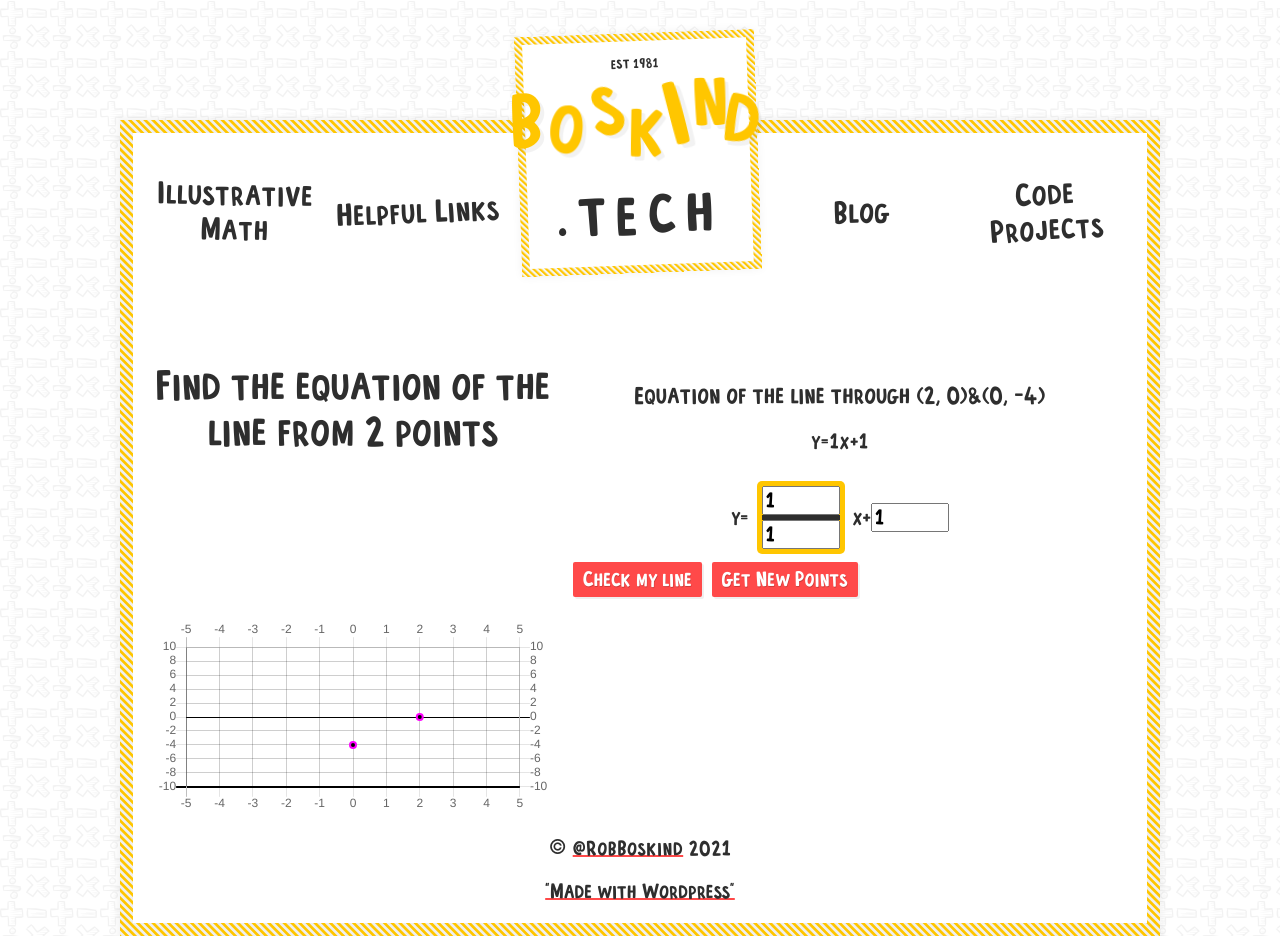
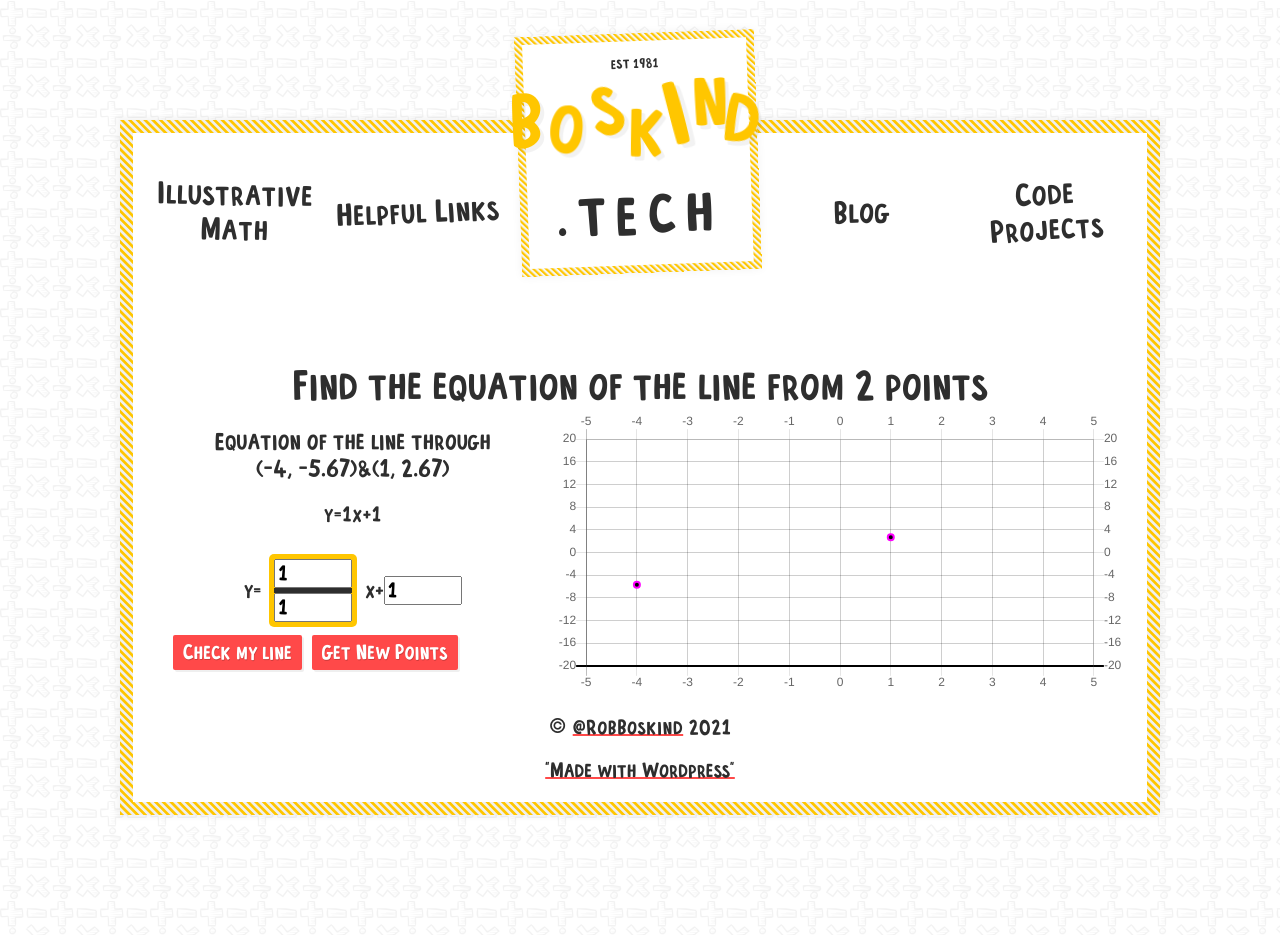
Before and after one commit to mysticfalconvt/BoskindTechNew, a Gatsby site in the folder BoskindGatsby/: page /code/equationOfALineFinder in a window 1280 px wide. Shown: the top 936 px of the page. Built offline with nearby package versions, Linux system fonts and the light colour scheme; Gatsby itself is replaced by a stand-in of ours.

Commit message:
much improved slope of a line game

```diff
--- a/BoskindGatsby/src/components/LinearChart.js
+++ b/BoskindGatsby/src/components/LinearChart.js
@@ -31,6 +31,7 @@ export default function LinearChart({ chartInfo, points }) {
         datasets: [
           {
             label: `(${points.x1}, ${points.y1}) & (${points.x2}, ${points.y2})`,
+            yAxisID: 'left-y-axis',
             pointBorderColor: 'rgba(255,0, 255, 1)',
             BorderColor: 'rgba(0,200, 200, 1)',
             BackgroundColor: 'rgba(0,200, 200, 1)',
@@ -45,10 +46,22 @@ export default function LinearChart({ chartInfo, points }) {
           },
           {
             label: `y=${chartInfo.slope}x+${chartInfo.intercept}`,
+            yAxisID: 'left-y-axis',
             pointBorderColor: 'rgba(0,0,0,0)',
             backgroundColor: 'rgba(255, 99, 132,0)',
             borderColor: `rgba(255, 99, 132,${chartInfo.visible})`,
             data: dataToChart.valuesToChart,
+          },
+          {
+            label: `Line Through (${points.x1}, ${points.y1}) & (${points.x2}, ${points.y2})`,
+            yAxisID: 'left-y-axis',
+            pointBorderColor: 'rgba(0,0,0,0)',
+            backgroundColor: 'rgba(255, 99, 132,0)',
+            borderColor: `rgba(0, 0, 0,${chartInfo.visible})`,
+            data: [
+              { x: points.x3, y: points.y3 },
+              { x: points.x4, y: points.y4 },
+            ],
           },
         ],
       },
@@ -68,6 +81,8 @@ export default function LinearChart({ chartInfo, points }) {
           xAxes: [
             {
               position: 'bottom',
+              zeroLineColor: 'rgb(0,0,0)',
+              zeroLineWidth: 2,
             },
             {
               position: 'top',
@@ -76,6 +91,8 @@ export default function LinearChart({ chartInfo, points }) {
           yAxes: [
             {
               position: 'left',
+              id: 'left-y-axis',
+              // type: 'linear',
               gridLines: {
                 zeroLineColor: 'rgb(0,0,0)',
                 zeroLineWidth: 2,
@@ -84,23 +101,24 @@ export default function LinearChart({ chartInfo, points }) {
               ticks: {
                 crossAlign: true,
                 beginAtZero: true,
-                precision: 1,
-                max: 10,
-                min: -10,
-                stepSize: 1,
+                max: 20,
+                min: -20,
+                stepSize: 2,
               },
             },
             {
               position: 'right',
+              // type: 'linear',
               gridLines: {
                 zeroLineColor: 'rgb(0,0,0)',
-                zeroLineWidth: 1,
+                zeroLineWidth: 2,
+                drawOnChartArea: true,
               },
               ticks: {
+                crossAlign: true,
                 beginAtZero: true,
-                precision: 1,
-                max: 10,
-                min: -10,
+                max: 20,
+                min: -20,
                 stepSize: 2,
               },
             },
--- a/BoskindGatsby/src/components/equationPicker.js
+++ b/BoskindGatsby/src/components/equationPicker.js
@@ -89,7 +89,6 @@ function EquationPicker({ points, chartInfo, setChartInfo, setPoints }) {
           value={chartInfo.intercept}
           onChange={(e) => {
             setChartInfo({ ...chartInfo, intercept: Number(e.target.value) });
-            console.log(chartInfo);
           }}
         />
       </div>
--- a/BoskindGatsby/src/pages/code/equationOfALineFinder.js
+++ b/BoskindGatsby/src/pages/code/equationOfALineFinder.js
@@ -9,6 +9,10 @@ import { getRandomPoints } from '../../utils/getRandomPoints';
 const GraphAppStyles = styled.div`
   display: grid;
   grid-template-columns: minmax(min-content, 400px) auto;
+
+  h1 {
+    grid-column: span 2;
+  }
 
   @media (max-width: 800px) {
     grid-template-columns: auto;
@@ -30,7 +34,7 @@ export default function GraphingPlayground() {
     max: range,
     visible: 0,
   });
-  const [points, setPoints] = useState(getRandomPoints(5));
+  const [points, setPoints] = useState(getRandomPoints(range));
 
   return (
     <>
--- a/BoskindGatsby/src/utils/getRandomPoints.js
+++ b/BoskindGatsby/src/utils/getRandomPoints.js
@@ -1,10 +1,18 @@
-export function getRandomPoints(range = 8) {
-  const points = [];
-  for (let i = 0; i < 4; i += 1) {
-    points.push(Math.floor(Math.random() * 2 * range - range));
+export function getRandomPoints(range = 5) {
+  const slope =
+    (Math.ceil(Math.random() * 16) - 8) / Math.ceil(Math.random() * 4);
+  const intercept = Math.ceil(Math.random() * 2 * range) - range;
+  const x1 = Math.floor(Math.random() * 2 * range - range);
+  let x2 = x1;
+  while (x2 === x1) {
+    x2 = Math.floor(Math.random() * 2 * range - range);
   }
-  if (points[0] === points[2]) {
-    points[2] -= 1;
-  }
-  return { x1: points[0], y1: points[1], x2: points[2], y2: points[3] };
+  const x3 = 0 - range;
+  const x4 = range;
+  const y1 = Math.round((slope * x1 + intercept) * 100) / 100;
+  const y2 = Math.round((slope * x2 + intercept) * 100) / 100;
+  const y3 = Math.round((slope * x3 + intercept) * 100) / 100;
+  const y4 = Math.round((slope * x4 + intercept) * 100) / 100;
+
+  return { x1, y1, x2, y2, x3, y3, x4, y4 };
 }
```
